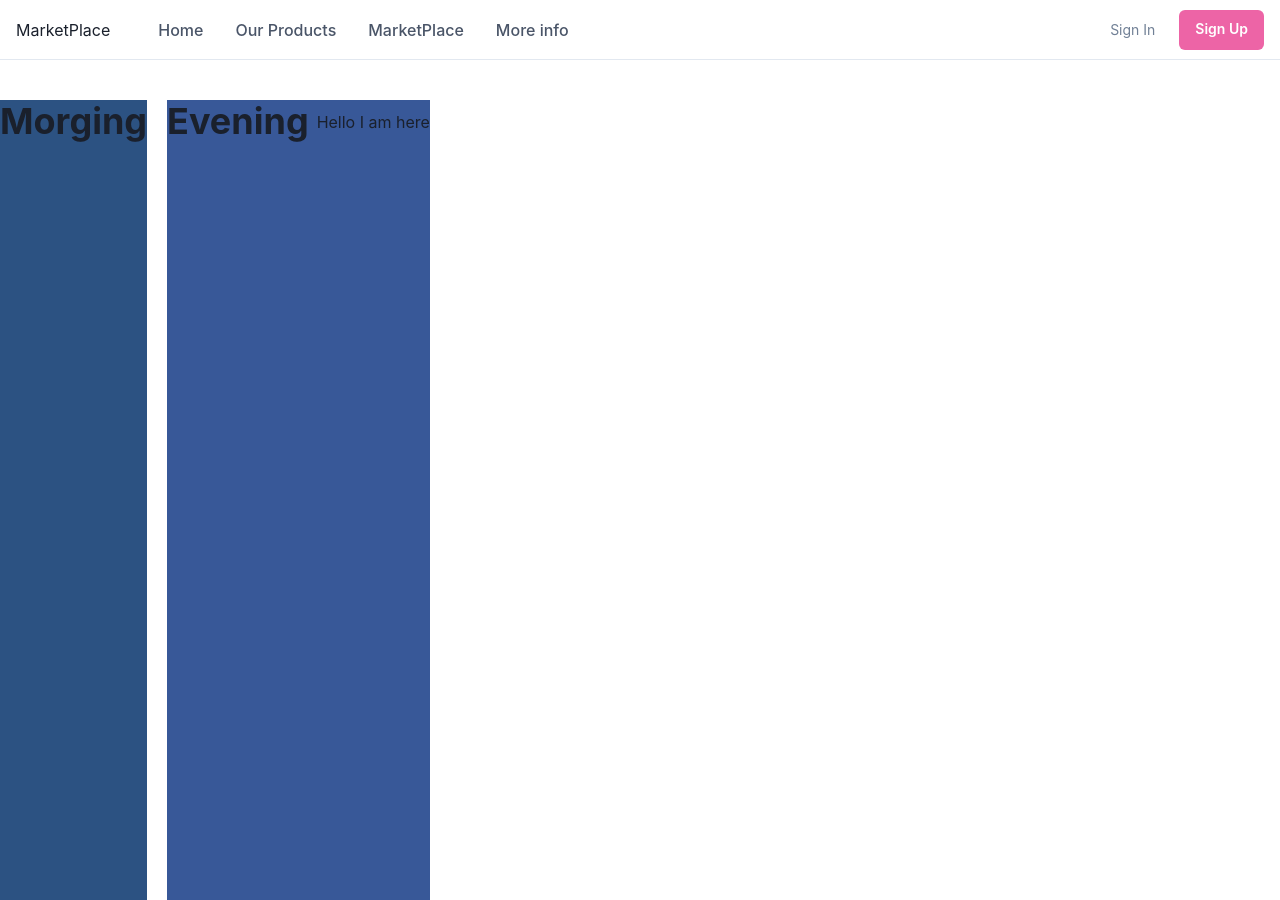
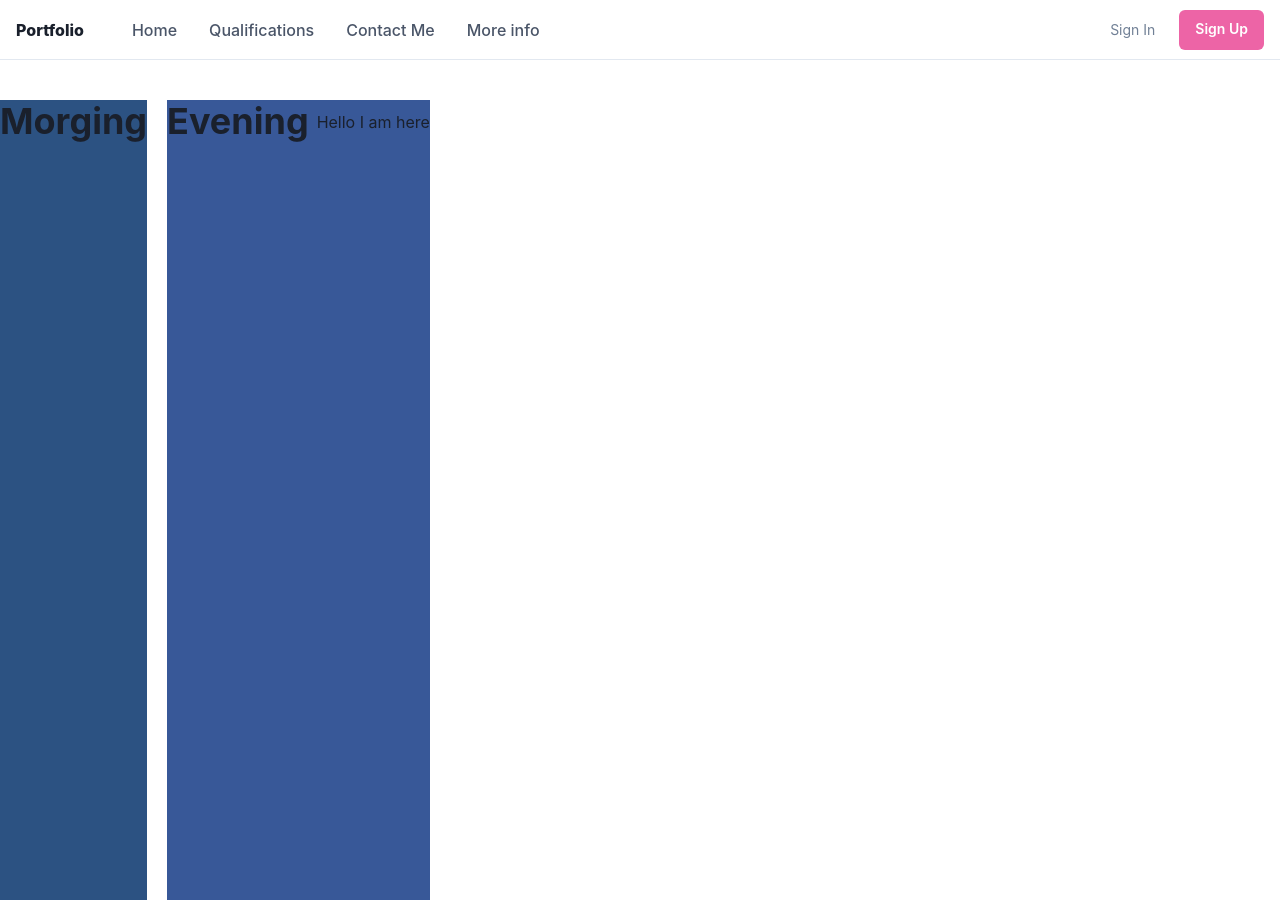
Before and after one commit to Coffee58511867/farmer-nav, a React (Create React App) app: page / in a window 1280 px wide. Built offline with nearby package versions, Linux system fonts and the light colour scheme.

Commit message:
Added Portfolio

```diff
--- a/src/components/Header.tsx
+++ b/src/components/Header.tsx
@@ -54,8 +54,9 @@ import {
             <Text
               textAlign={useBreakpointValue({ base: 'center', md: 'left' })}
               fontFamily={'heading'}
+              fontWeight={800}
               color={useColorModeValue('gray.800', 'white')}>
-              MarketPlace
+              Portfolio
             </Text>
 
             <Flex display={{ base: 'none', md: 'flex' }} ml={10}>
@@ -258,29 +259,29 @@ import {
           href: '#',
         },
         {
-          label: 'About Us',
+          label: 'About Me',
           subLabel: 'Up-and-coming Designers',
           href: '#',
         },
       ],
     },
     {
-      label: 'Our Products',
+      label: 'Qualifications',
       children: [
         {
-          label: 'Job Board',
-          subLabel: 'Find your dream design job',
+          label: 'Skills',
+          subLabel: 'Find my skills here',
           href: '#',
         },
         {
-          label: 'MarketPlace',
-          subLabel: 'An exclusive list for contract work',
+          label: 'Experience',
+          subLabel: 'My work experience here',
           href: '/market',
         },
       ],
     },
     {
-      label: 'MarketPlace',
+      label: 'Contact Me',
       href: '#',
     },
     {
```
